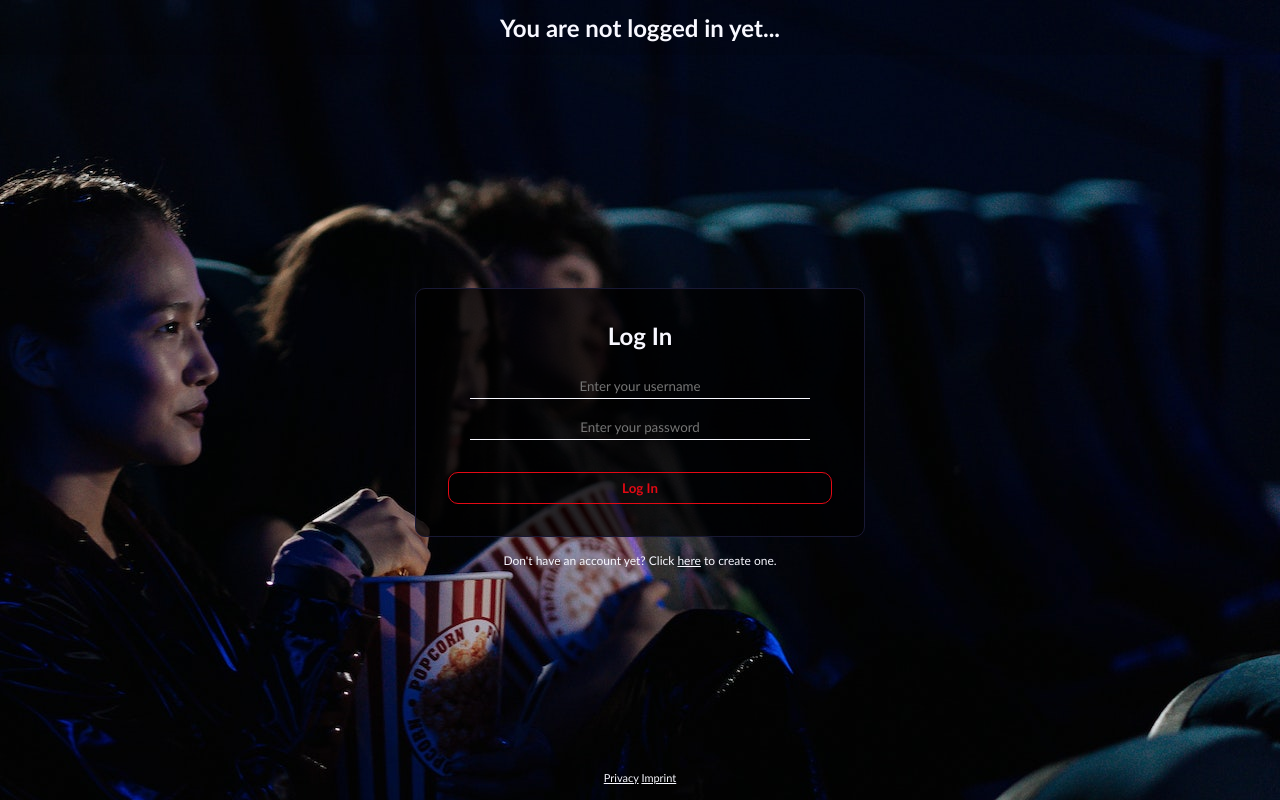
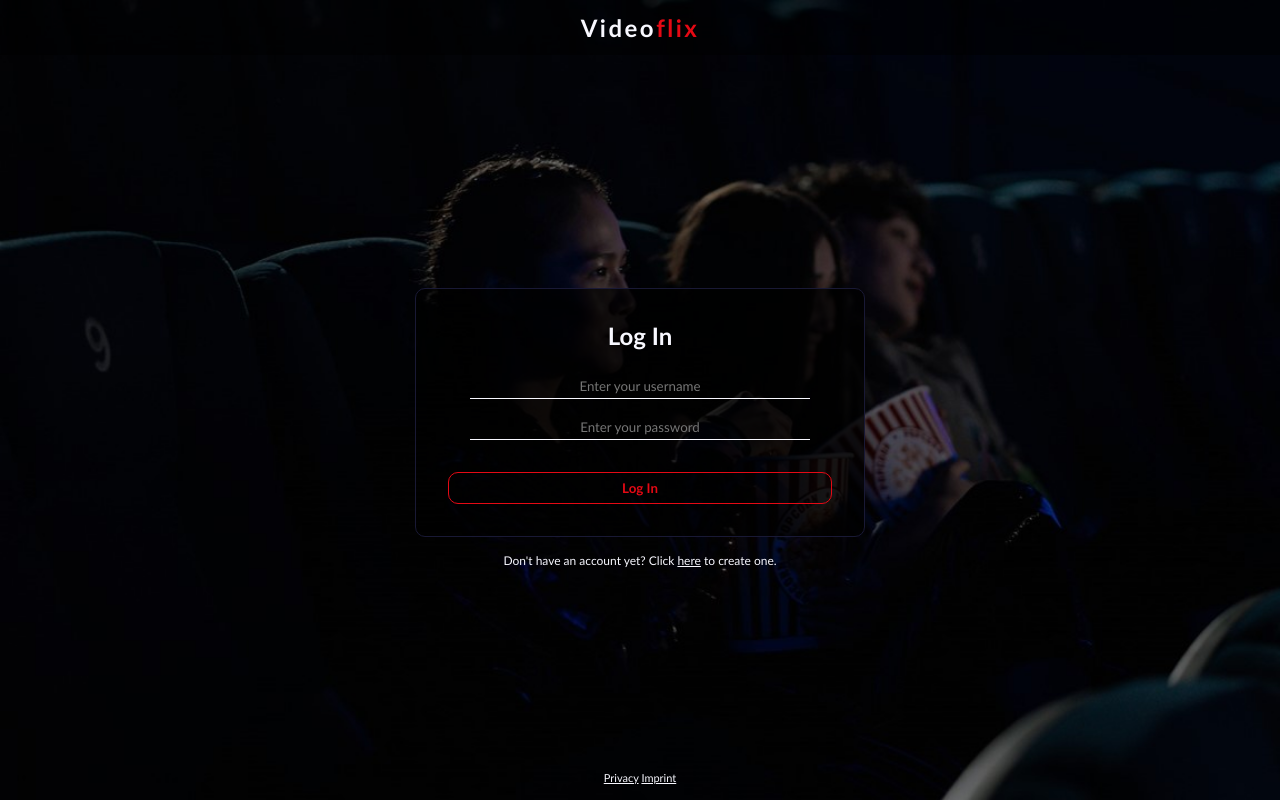
Before and after one commit to VicentBotellaFerragud/Videoflix-Application, a Django app: page /login/?next=/delete-video/1 in a window 1280 px wide. Run offline with Django 4.2, Linux system fonts and the light colour scheme.

Commit message:
video details view created style changes applied

```diff
--- a/videoflix/content/views.py
+++ b/videoflix/content/views.py
@@ -54,12 +54,12 @@ def log_in(request):
                     return redirect_to_home(request)
 
             else:
-                messages.error(request, "Wrong username or password :(")
+                messages.error(request, "You have entered an invalid username or password.")
                 storage = get_messages(request)
 
                 return render(request, 'auth/login.html', {'messages': storage})
         else:
-            messages.error(request, "Wrong username or password :(")
+            messages.error(request, "You have entered an invalid username or password.")
             storage = get_messages(request)
 
             return render(request, 'auth/login.html', {'messages': storage})
@@ -136,7 +136,8 @@ def activate_user(request, uidb64, token):
     if user is not None and account_activation_token.check_token(user, token):
         user.is_active = True
         user.save()
-        messages.success(request, "You have successfully signed up! You can now log in with your credentials :)")
+        login(request, user)
+        messages.success(request, "You have successfully signed up!")
         storage = get_messages(request)
 
         return render(request, 'auth/login.html', {'messages': storage})
@@ -169,6 +170,13 @@ def index(request):
     return render(request, 'videoflix/index.html', {'videos': videos})
 
 @login_required(login_url = '/login/')
+def see_video_details(request, pk):
+
+    video_to_display = Video.objects.get(pk = pk)
+
+    return render(request, 'videoflix/video-details.html', {'video': video_to_display})
+
+@login_required(login_url = '/login/')
 def delete_video(request, pk):
 
     video_to_delete = Video.objects.get(pk = pk)
@@ -184,6 +192,6 @@ def delete_video(request, pk):
 def log_out(request):
 
     logout(request)
-    messages.success(request, "You have successfully logged out. See you soon :)")
+    messages.success(request, "You have successfully logged out. See you soon!")
 
     return redirect_to_home(request)
--- a/videoflix/static/css/style.css
+++ b/videoflix/static/css/style.css
@@ -22,17 +22,15 @@
 
 body {
     height: 100vh;
-    /*background: linear-gradient(180.2deg, rgb(30, 33, 48) 6.8%, rgb(74, 98, 110) 131%);*/
     background: url("/static/img/bg.jpg");
-    background-position: center;
-    background-position-x: right
+    background-size: cover;
 }
 
 nav {
     height: 55px;
     display: flex;
     justify-content: center;
-    background-color: rgba(0, 0, 0, 0.15);
+    background-color: rgba(0, 0, 0, 0.5);
     position: relative;
 }
 
@@ -54,10 +52,19 @@ nav h1 {
     display: flex;
     align-items: center;
     text-align: center;
+    letter-spacing: 2.5px;
 }
 
 nav h1 span {
-    margin-left: .25rem;
+    color: #E50914;
+}
+
+.log-out-buttnon {
+    transition: .5s;
+}
+
+.log-out-buttnon:hover {
+    filter: brightness(1.35);
 }
 
 .dynamic-content-container {
--- a/videoflix/templates/base.html
+++ b/videoflix/templates/base.html
@@ -21,13 +21,13 @@
         {% if request.user.is_authenticated %}
 
         {% load static %}
-        <a href="/logout/"><img src="{% static 'img/logout.png' %}" title="log out"></a>
+        <a href="/logout/"><img src="{% static 'img/logout.png' %}" class="log-out-buttnon"></a>
 
-        <h1>Hi {{ request.user }}! <span class="smartphone-dnone">Enjoy Videoflix</span> &#128516;</h1>
+        <h1>Welcome {{ request.user }}!</h1>
 
         {% else %}
 
-        <h1>You are not logged in yet...</h1>
+        <h1>Video<span>flix</span></h1>
 
         {% endif %}
 
@@ -37,7 +37,7 @@
 
         <div class="messages-div">
 
-        {% include 'messages.html' %}
+            {% include 'messages.html' %}
 
         </div>
 
--- a/videoflix/videoflix/urls.py
+++ b/videoflix/videoflix/urls.py
@@ -26,7 +26,8 @@ urlpatterns = [
     path('signup/', views.sign_up, name = 'signup'),
     path('activate/<uidb64>/<token>', views.activate_user, name = 'activate'),
     path('home/', views.index, name = 'home'),
-    path('delete/<int:pk>', views.delete_video, name = 'delete-video'),
+    path('video-details/<int:pk>', views.see_video_details, name = 'video-details'),
+    path('delete-video/<int:pk>', views.delete_video, name = 'delete-video'),
     path('logout/', views.log_out, name = 'logout'),
     path('admin/', admin.site.urls, name = 'admin'),
     path('__debug__/', include('debug_toolbar.urls'), name = 'debug'),
```
Also changed, not shown: other parts of videoflix/static/css/style.css (+61 -6 lines), videoflix/content/templates/videoflix/delete-video.html (+6 -1 lines), videoflix/content/templates/videoflix/index.html (+5 -5 lines), videoflix/content/templates/videoflix/video-details.html (added, +15 -0 lines), videoflix/static/img/bg.jpg, videoflix/static/img/info.png (added).
